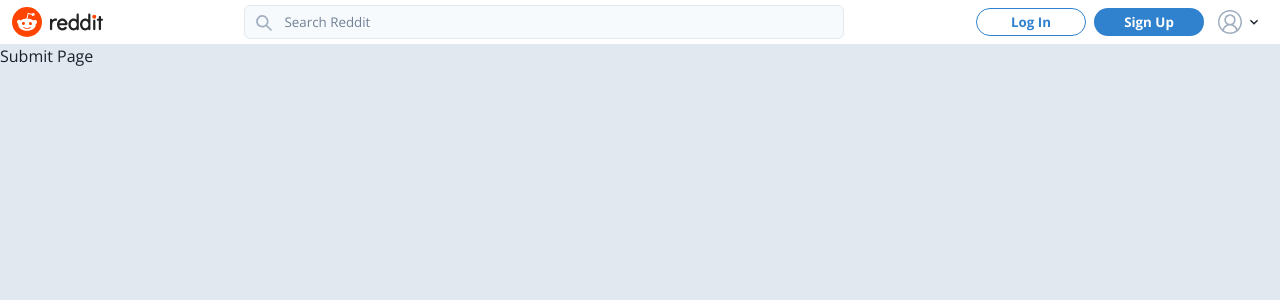
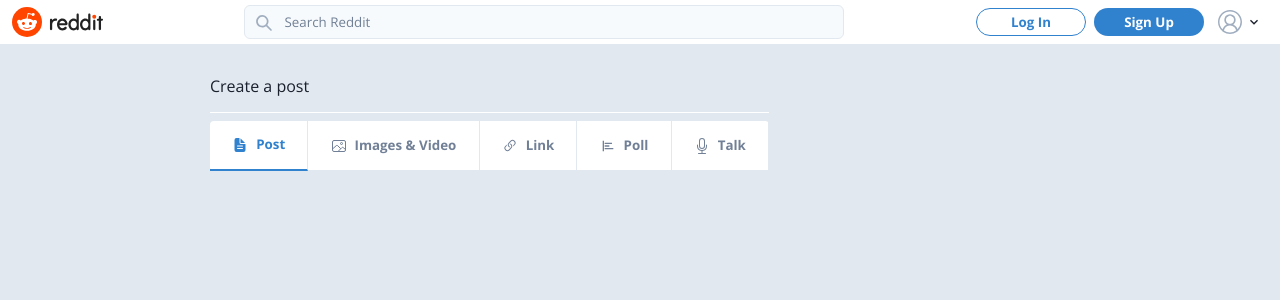
Before and after one commit to valeriiasidorova/reddit-clone, a Next.js app: page /r/1/submit in a window 1280 px wide. Shown: the top 300 px of the page. Built offline with nearby package versions, Linux system fonts and the light colour scheme; no server answers.

Commit message:
add form tabs UI to use in a multi-step post creation

```diff
--- a/src/app/components/Community/CreatePostLink.tsx
+++ b/src/app/components/Community/CreatePostLink.tsx
@@ -1,4 +1,4 @@
-// CreatePostLink leads to Submit page
+// CreatePostLink redirects to SubmitPostPage
 "use client";
 import React from "react";
 import { Flex, Icon, Input } from "@chakra-ui/react";
--- /dev/null
+++ b/src/app/components/Community/Posts/FormTabItem.tsx
@@ -0,0 +1,38 @@
+import React from "react";
+import { TabItem } from "./NewPostForm";
+import { Flex, Icon, Text } from "@chakra-ui/react";
+
+type FormTabItemProps = {
+  item: TabItem;
+  selected: boolean;
+  setSelectedTab: (value: string) => void;
+};
+
+const FormTabItem: React.FC<FormTabItemProps> = ({
+  item,
+  selected,
+  setSelectedTab,
+}) => {
+  return (
+    <Flex
+      justify="center"
+      align="center"
+      flexGrow={1}
+      p="14px 0"
+      cursor="pointer"
+      fontWeight={700}
+      borderRightColor="gray.200"
+      color={selected ? "blue.500" : "gray.500"}
+      borderWidth={selected ? "0 1px 2px 0" : "0 1px 1px 0"}
+      borderBottomColor={selected ? "blue.500" : "gray.200"}
+      _hover={{ bg: "gray.50" }}
+      onClick={() => setSelectedTab(item.title)}
+    >
+      <Flex align="center" height="20px" mr={2}>
+        <Icon as={item.icon} />
+      </Flex>
+      <Text fontSize="10pt">{item.title}</Text>
+    </Flex>
+  );
+};
+export default FormTabItem;
--- /dev/null
+++ b/src/app/components/Community/Posts/NewPostForm.tsx
@@ -0,0 +1,63 @@
+"use client";
+
+import { Flex, Icon } from "@chakra-ui/react";
+import React, { useState } from "react";
+import { BiPoll } from "react-icons/bi";
+import { BsLink45Deg, BsMic } from "react-icons/bs";
+import { IoDocumentText, IoImageOutline } from "react-icons/io5";
+import FormTabItem from "./FormTabItem";
+
+type NewPostFormProps = {};
+
+const formTabs: TabItem[] = [
+  {
+    title: "Post",
+    icon: IoDocumentText,
+  },
+  {
+    title: "Images & Video",
+    icon: IoImageOutline,
+  },
+  {
+    title: "Link",
+    icon: BsLink45Deg,
+  },
+  {
+    title: "Poll",
+    icon: BiPoll,
+  },
+  {
+    title: "Talk",
+    icon: BsMic,
+  },
+];
+
+export type TabItem = {
+  title: string;
+  icon: typeof Icon.arguments;
+};
+
+const NewPostForm: React.FC<NewPostFormProps> = () => {
+  const [selectedTab, setSelectedTab] = useState(formTabs[0].title);
+
+  // TODO: handle post creation
+  const handleCreatePost = async () => {};
+  const onSelectImage = () => {};
+  const onTextChange = () => {};
+
+  return (
+    <Flex direction="column" bg="white" borderRadius={4} mt={2}>
+      <Flex width="100%">
+        {formTabs.map((item) => (
+          <FormTabItem
+            item={item}
+            selected={item.title === selectedTab}
+            setSelectedTab={setSelectedTab}
+            key={item.title}
+          />
+        ))}
+      </Flex>
+    </Flex>
+  );
+};
+export default NewPostForm;
--- a/src/app/components/Community/layout.tsx
+++ b/src/app/components/Community/layout.tsx
@@ -9,7 +9,7 @@
   children: React.ReactNode;
 }) {
   return (
-    <Flex justify="center" p="16px 0" border="1px solid red">
+    <Flex justify="center" p="16px 0">
       {/* content container */}
       <Flex width="95%" justify="center" maxWidth="860px">
         {/* left side content */}
@@ -25,7 +25,6 @@
           direction="column"
           display={{ base: "none", md: "flex" }}
           flexGrow={1}
-          border="1px solid orange"
         >
           {children && children[1 as keyof typeof children]}
         </Flex>
--- a/src/app/r/[communityId]/submit/page.tsx
+++ b/src/app/r/[communityId]/submit/page.tsx
@@ -1,7 +1,20 @@
 import React from "react";
+import PageLayout from "@/app/components/Community/layout";
+import { Box, Text } from "@chakra-ui/react";
+import NewPostForm from "@/app/components/Community/Posts/NewPostForm";
 
 const SubmitPostPage: React.FC = () => {
-  return <div>Submit Page</div>;
+  return (
+    <PageLayout>
+      <>
+        <Box p="14px 0px" borderBottom="1px solid" borderColor="white">
+          <Text>Create a post</Text>
+        </Box>
+        <NewPostForm />
+      </>
+      <>{/* About */}</>
+    </PageLayout>
+  );
 };
 
 export default SubmitPostPage;
```
